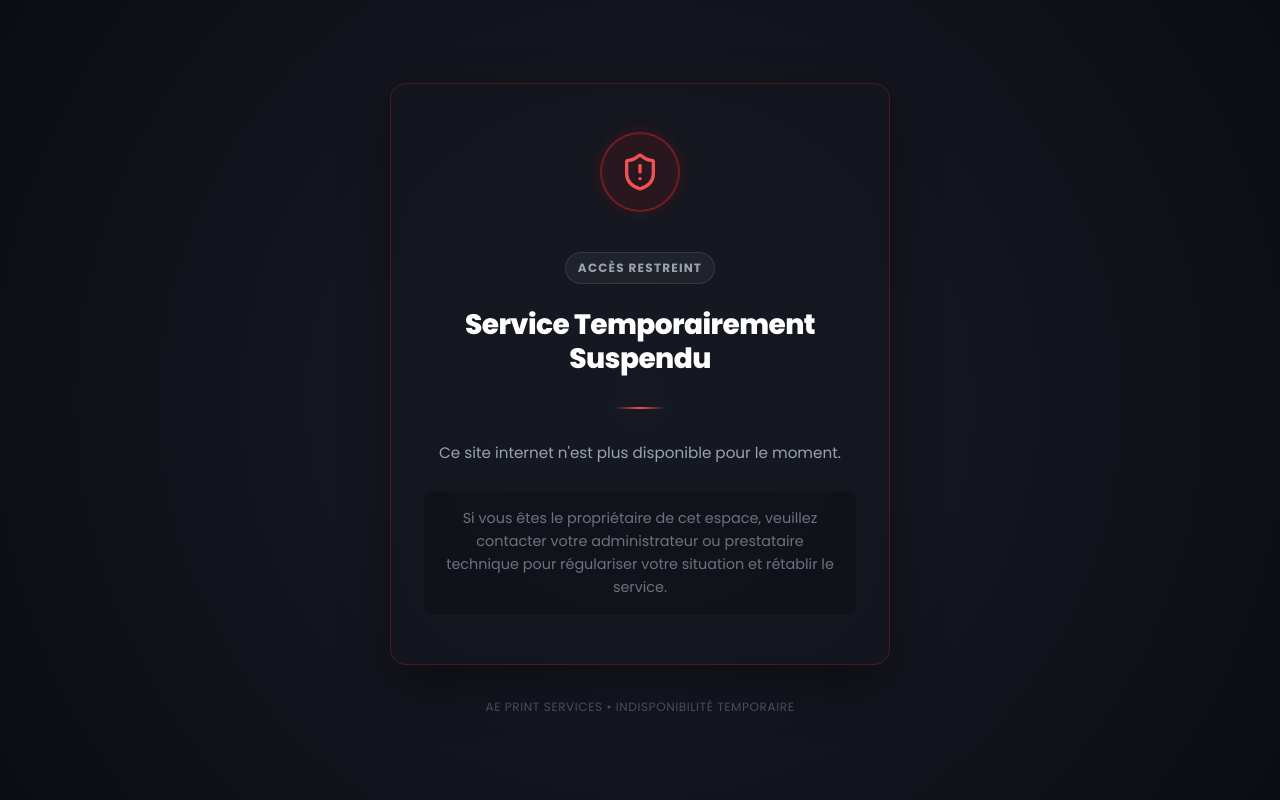
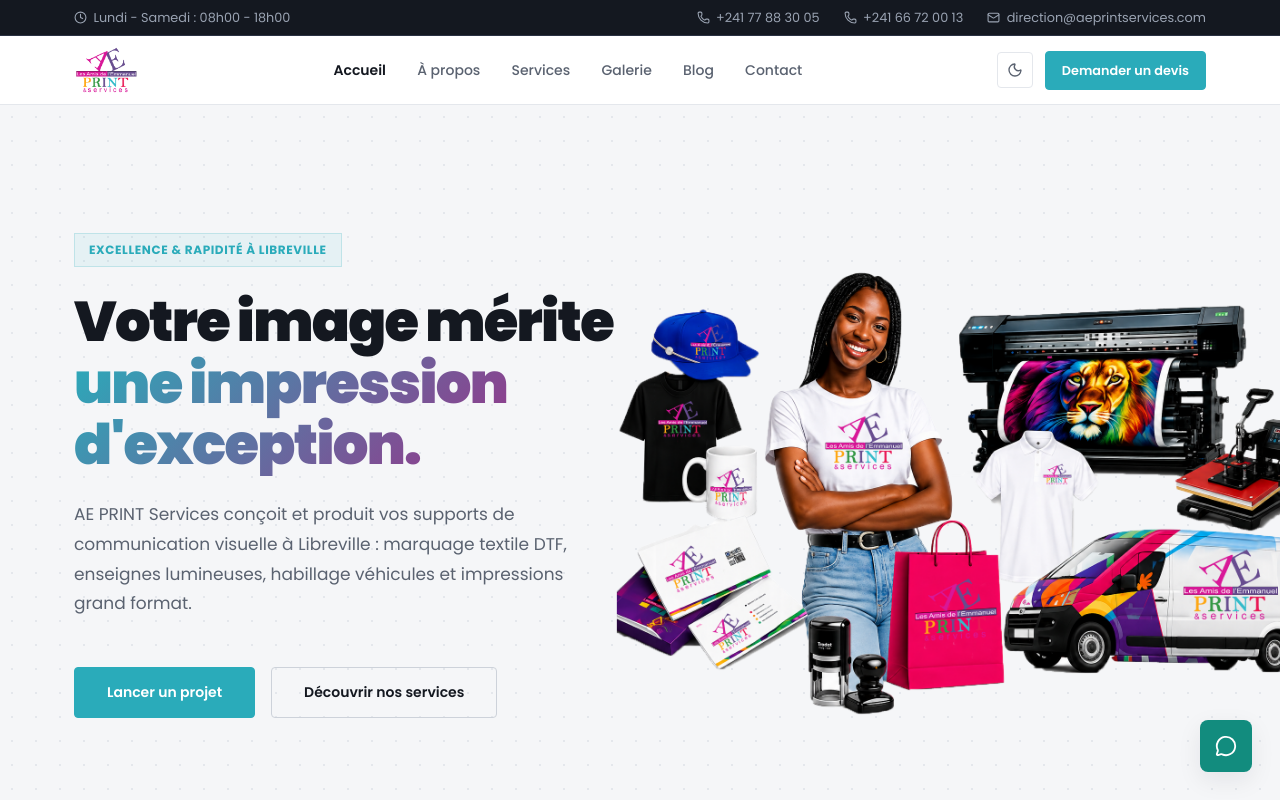
Before and after one commit to Uriel1134/Print-AE, a Next.js app: page / in a window 1280 px wide. Shown: the top 800 px of the page. Built offline with nearby package versions, Linux system fonts and the light colour scheme.

Commit message:
feat: add SuspensionWrapper component to handle site availability states and bypass authentication

```diff
--- a/src/app/components/SuspensionWrapper.tsx
+++ b/src/app/components/SuspensionWrapper.tsx
@@ -12,7 +12,7 @@
 
   // Changez cette valeur pour suspendre ou rétablir le site :
   // true = suspendu (non payé), false = actif (en ligne)
-  const suspendMode = true;
+  const suspendMode = false;
   const bypassToken = "ae-secret-bypass-2026";
 
   useEffect(() => {
```
